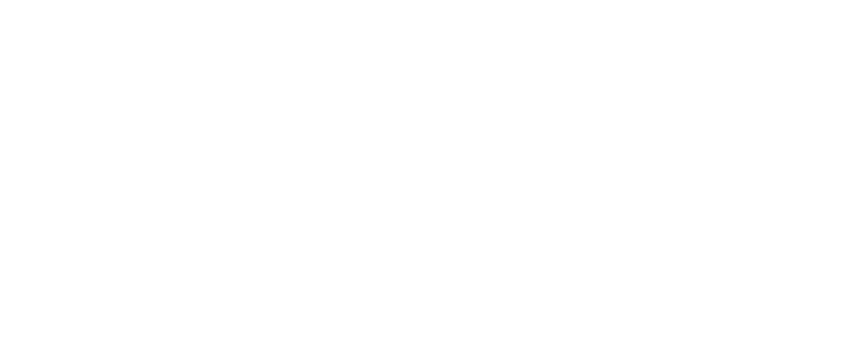
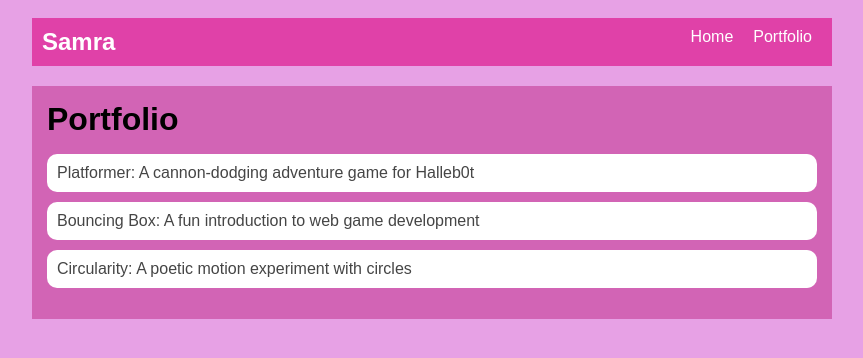
Before and after one commit to samrasamrasamra/samrasamrasamra.github.io, a plain HTML site: page portfolio.html in a window 1280 px wide. Shown: the whole page, without its empty margins (208-1071 px from the left). Drawn offline with Linux system fonts and the light colour scheme.

Commit message:
add portfolio page to website

```diff
--- a/portfolio.html
+++ b/portfolio.html
@@ -0,0 +1,42 @@
+<!DOCTYPE html>
+<html>
+  <head>
+    <title>My Portfolio</title>
+    <link rel="stylesheet" href="style.css" />
+  </head>
+
+  <body>
+    <!-- All content goes here -->
+    <div id="all-contents">
+        <nav>
+            <h1>Samra</h1>
+            <ul id="nav-ul">
+              <li class="nav-li">
+                <a href="index.html">Home</a>
+              </li>
+              <li class="nav-li">
+                <a href="portfolio.html">Portfolio</a>
+              </li>
+            </ul>
+        </nav>
+
+        <main>
+            <div class="content">
+                <h1>Portfolio</h1>
+                <ul id="portfolio">
+                    <li>
+                        <a href="projects/platformer/">Platformer: A cannon-dodging adventure game for Halleb0t</a>
+                      </li>
+                      <li>
+                        <a href="projects/bouncing-box/">Bouncing Box: A fun introduction to web game development</a>
+                      </li>
+                      <li>
+                        <a href="projects/circularity/">Circularity: A poetic motion experiment with circles</a>
+                      </li>
+
+                </ul>
+              </div>
+        </main>
+    </div>
+  </body>
+</html>
--- a/style.css
+++ b/style.css
@@ -74,3 +74,28 @@ main {
 h2, h3 {
     margin: 0px;
 }
+/* Portfolio styles */
+.content h1 {
+    color: black;
+  }
+
+  #portfolio {
+    list-style-type: none;
+    padding-left: 0;
+  }
+
+  #portfolio li {
+    background: #fff;
+    padding: 10px;
+    border-radius: 10px;
+    margin-bottom: 10px;
+  }
+
+  #portfolio li:hover {
+    background: #eee;
+  }
+
+  #portfolio a {
+    text-decoration: none;
+    color: #454545;
+  }
```
